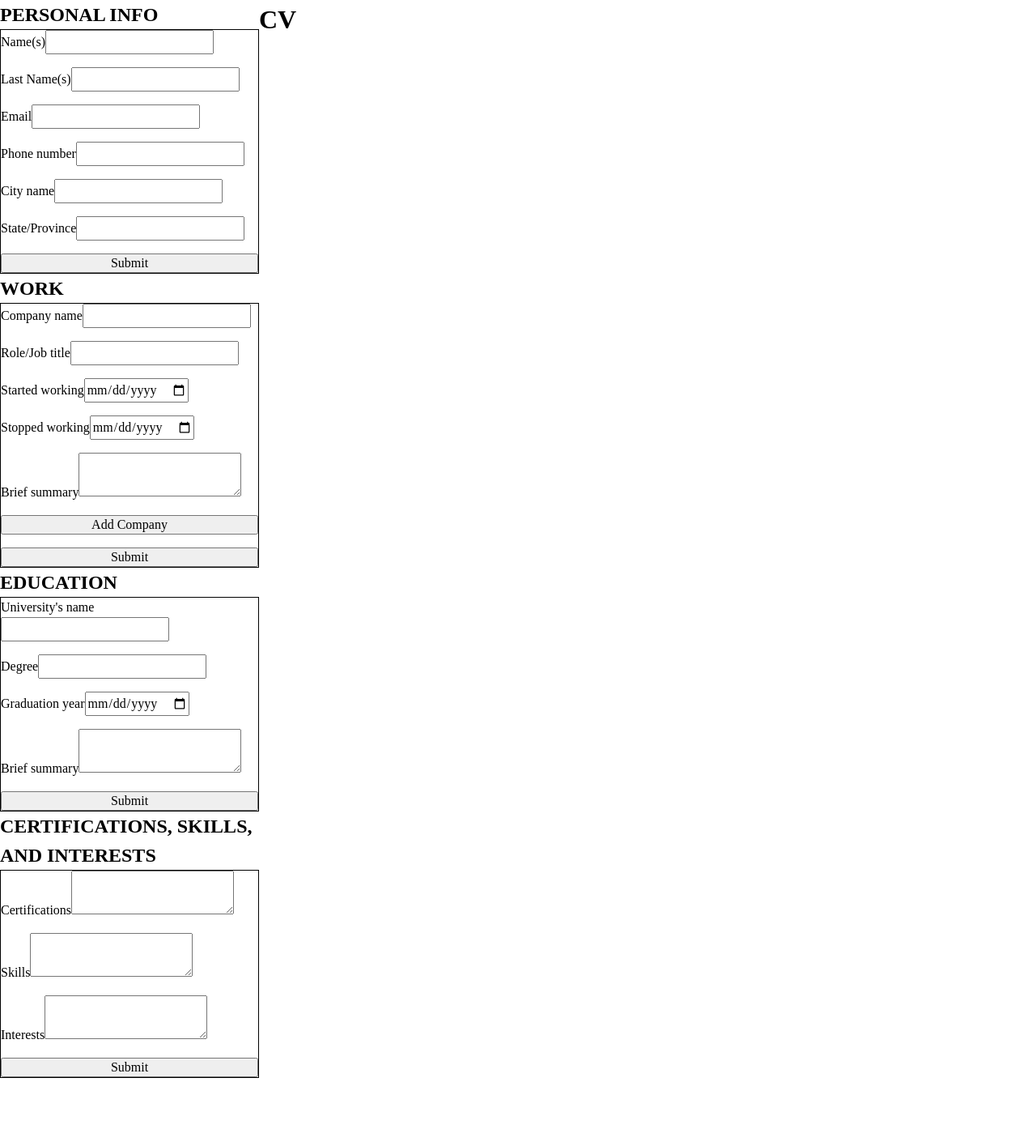
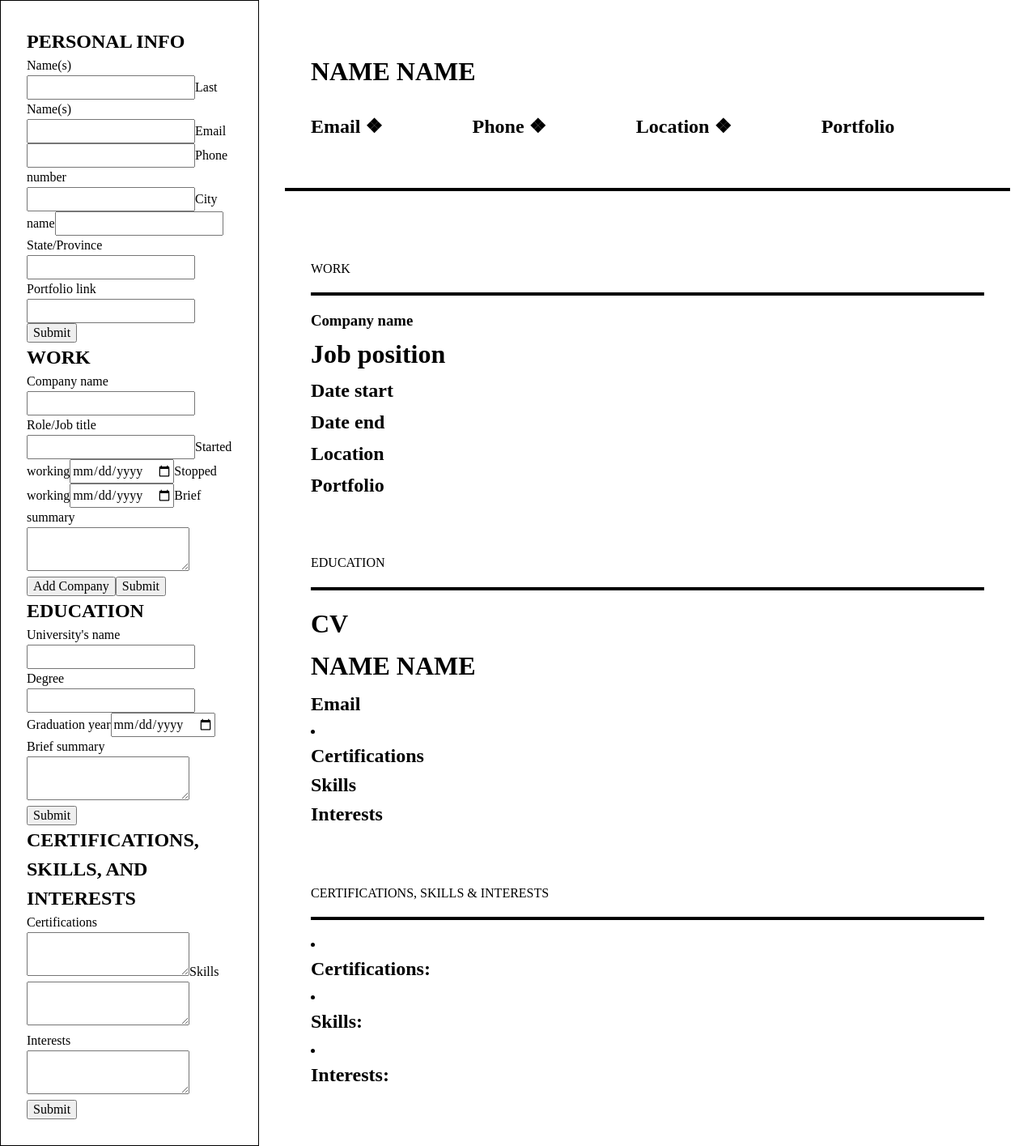
Before and after one commit to MpZero/cv-application, a React (Vite) app: page / in a window 1280 px wide. Shown: the whole page at 81% size. Before the commit the page ends 1331 px from the top, so only its background shows below. Built offline with nearby package versions, Linux system fonts and the light colour scheme.

Commit message:
Create basic static display for the CV info

```diff
--- a/src/App.jsx
+++ b/src/App.jsx
@@ -1,6 +1,6 @@
-import "./styles/App.css";
 import Form from "./components/Form.jsx";
 import Cv from "./components/Cv.jsx";
+import "./styles/App.css";
 
 function App() {
   return (
--- a/src/components/Cv.jsx
+++ b/src/components/Cv.jsx
@@ -1,8 +1,81 @@
+function PersonalInfoCv() {
+  return (
+    <div className="personal-info-wrapper">
+      <h1>NAME NAME</h1>
+      <div className="personal-info-contents">
+        <h2>Email ❖</h2>
+        <h2>Phone ❖</h2>
+        <h2>Location ❖</h2>
+        <h2>Portfolio</h2>
+      </div>
+    </div>
+  );
+}
+function WorkCv() {
+  return (
+    <div className="personal-info-wrapper">
+      <h3>Company name</h3>
+      <h1>Job position</h1>
+      <h2>Date start</h2>
+      <h2>Date end</h2>
+      <h2>Location</h2>
+      <h2>Portfolio</h2>
+    </div>
+  );
+}
+function EducationCv() {
+  return (
+    <div className="personal-info-wrapper">
+      <h1>CV</h1>
+      <h1>NAME NAME</h1>
+      <h2>Email</h2>
+      <li>
+        <h2>Certifications</h2>
+        <h2>Skills</h2>
+        <h2>Interests</h2>
+      </li>
+    </div>
+  );
+}
+
+function SkillsCv() {
+  return (
+    <div className="personal-info-wrapper">
+      <li>
+        <h2>Certifications:</h2>
+      </li>
+      <li>
+        <h2>Skills:</h2>
+      </li>
+      <li>
+        <h2>Interests:</h2>
+      </li>
+    </div>
+  );
+}
 function Cv() {
   return (
-    <>
-      <h1>CV</h1>
-    </>
+    <div className="cv-wrapper">
+      <div className="section-wrapper">
+        <PersonalInfoCv />
+      </div>
+      <div className="div-line"></div>
+      <div className="section-wrapper">
+        WORK
+        <div className="div-line"></div>
+        <WorkCv />
+      </div>
+      <div className="section-wrapper">
+        EDUCATION
+        <div className="div-line"></div>
+        <EducationCv />
+      </div>
+      <div className="section-wrapper">
+        CERTIFICATIONS, SKILLS & INTERESTS
+        <div className="div-line"></div>
+        <SkillsCv />
+      </div>
+    </div>
   );
 }
 export default Cv;
--- a/src/components/Form.jsx
+++ b/src/components/Form.jsx
@@ -26,6 +26,10 @@ function PersonalInfo() {
         <label htmlFor="state">
           State/Province
           <input type="text" name="state" id="state" />
+        </label>
+        <label htmlFor="portfolio">
+          Portfolio link
+          <input type="text" name="portfolio" id="portfolio" />
         </label>
         <input type="button" value="Submit" />
       </form>
--- a/src/styles/App.css
+++ b/src/styles/App.css
@@ -46,14 +46,40 @@ h6 {
 
 /* //////////////////////// */
 
+.div-line {
+  border: 2px solid black;
+  height: 0;
+}
+
 .app-wrapper {
   display: grid;
   grid-template-columns: 1fr 3fr;
 }
 
-Form {
+.form-wrapper {
   border: 1px solid black;
-  /* padding: 2em; */
+  padding: 2em;
   display: grid;
-  gap: 1em;
 }
+
+.cv-wrapper {
+  display: grid;
+  /* border: 1px solid black; */
+  padding: 2em;
+}
+
+.section-wrapper {
+  display: grid;
+  /* border: 1px solid black; */
+  padding: 2em;
+}
+
+.personal-info-wrapper {
+  display: grid;
+  grid-row: auto auto;
+}
+
+.personal-info-contents {
+  display: grid;
+  grid-template-columns: auto auto auto auto;
+}
```
